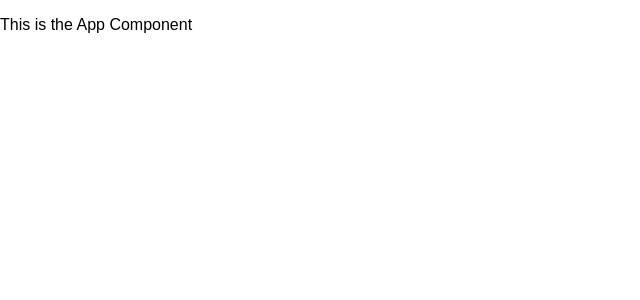
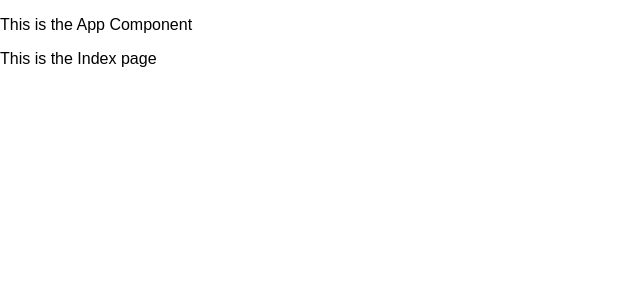
Before and after one commit to npartovi/Works_In_Progress-Testing_Grounds, a React (Create React App) app in the folder context_api/: page / in a window 1280 px wide. Shown: the top 300 px of the page, without its empty margins (0-640 px from the left). Built offline with nearby package versions, Linux system fonts and the light colour scheme; no server answers.

Commit message:
got twitch api key working

```diff
--- a/context_api/package.json
+++ b/context_api/package.json
@@ -3,6 +3,7 @@
   "version": "0.1.0",
   "private": true,
   "dependencies": {
+    "axios": "^0.18.0",
     "react": "^16.4.1",
     "react-dom": "^16.4.1",
     "react-scripts": "1.1.4"
--- a/context_api/src/components/App.js
+++ b/context_api/src/components/App.js
@@ -1,4 +1,5 @@
-import React, { Component, Fragment } from 'react';
+import React, { Component } from 'react';
+import Index from './index'
 
 const MyContext = React.createContext();
 
@@ -30,6 +31,7 @@ class App extends Component {
       <MyProvider>
       <div>
         <p>This is the App Component</p>
+        <Index />
       </div>
       </MyProvider>
 
--- /dev/null
+++ b/context_api/src/components/index.jsx
@@ -0,0 +1,30 @@
+import React, { Component } from 'react'
+import axios from 'axios'
+
+class Index extends Component {
+    constructor(props){
+        super(props)
+
+        this.state = {
+            videoList: ""
+        }
+    }
+
+
+    componentDidMount(){
+        axios.get('https://api.twitch.tv/helix/streams?first=20',{'headers': {'Client-ID': '2bjd68f3pi5ak6nn0ch2sk60x4kkfu'}})
+            .then( res => {
+                this.setState({videoList: res.data})
+            })
+    }
+
+    render(){
+        console.log(this.state.videoList)
+        return(
+            <p>This is the Index page</p>
+        )
+    }
+}
+
+
+export default Index
```
Also changed, not shown: 1 other file (tests, documents, lock files or other folders).
